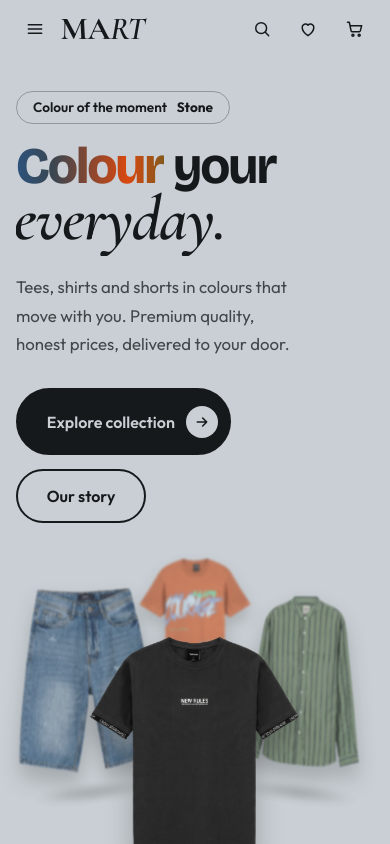
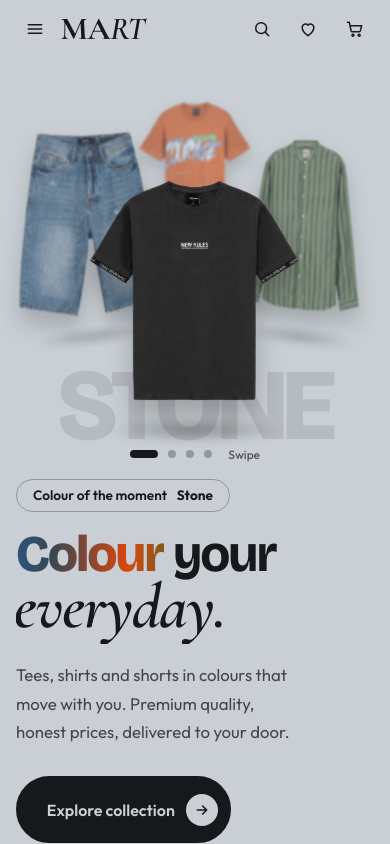
Before and after one commit to aleesa21/ecom-react-project, a React (Vite) app: page / in a window 390 px wide. Shown: the top 844 px of the page. Built offline with nearby package versions, Linux system fonts and the light colour scheme; no server answers.

Commit message:
adjusted mobile view for hero section

```diff
--- a/src/css/Hero.css
+++ b/src/css/Hero.css
@@ -440,3 +440,40 @@
     animation: none;
   }
 }
+
+/* ---------- mobile / tablet (below 900px): images on top, text underneath ---------- */
+@media (max-width: 899px) {
+  .hero {
+    --stage-h: 360px; /* height of the image area on mobile */
+  }
+
+  .hero-top {
+    gap: 2.25rem;
+    padding-top: 1.5rem;
+    padding-bottom: 2.5rem;
+  }
+
+  /* the image block jumps above the text */
+  .hero-stage-wrap {
+    order: -1;
+  }
+  .orbit-stage {
+    flex: none;
+    height: var(--stage-h);
+    min-height: 0;
+  }
+
+  /* big word sits at the bottom of the image area, under the products */
+  .hero-ghost {
+    inset: auto 0 auto 0;
+    top: calc(1.5rem + var(--stage-h) - 4.8rem);
+    height: 4.8rem;
+    place-items: end center;
+  }
+
+  /* dots sit right under the images */
+  .hero-rail {
+    bottom: auto;
+    top: calc(1.5rem + var(--stage-h) + 0.25rem);
+  }
+}
```
Also changed, not shown: src/components/Hero.jsx (+44 -9 lines).
